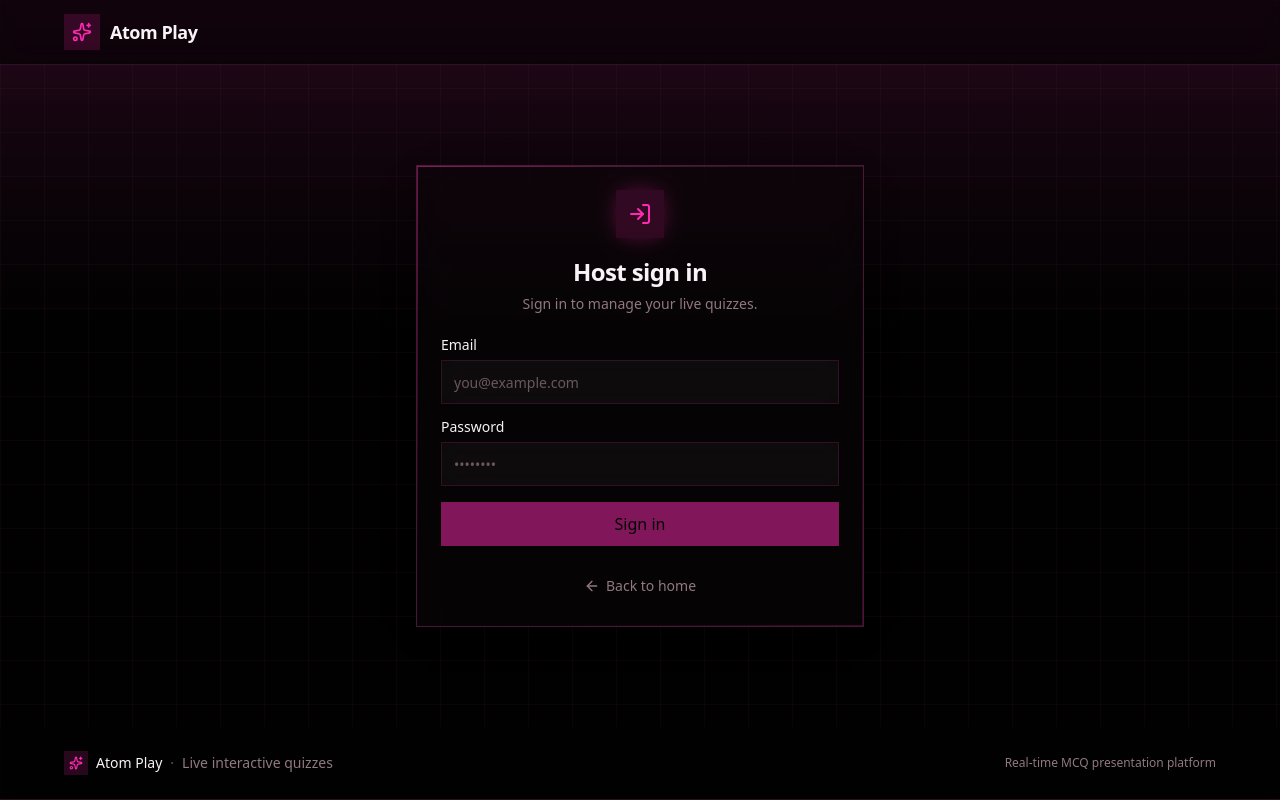
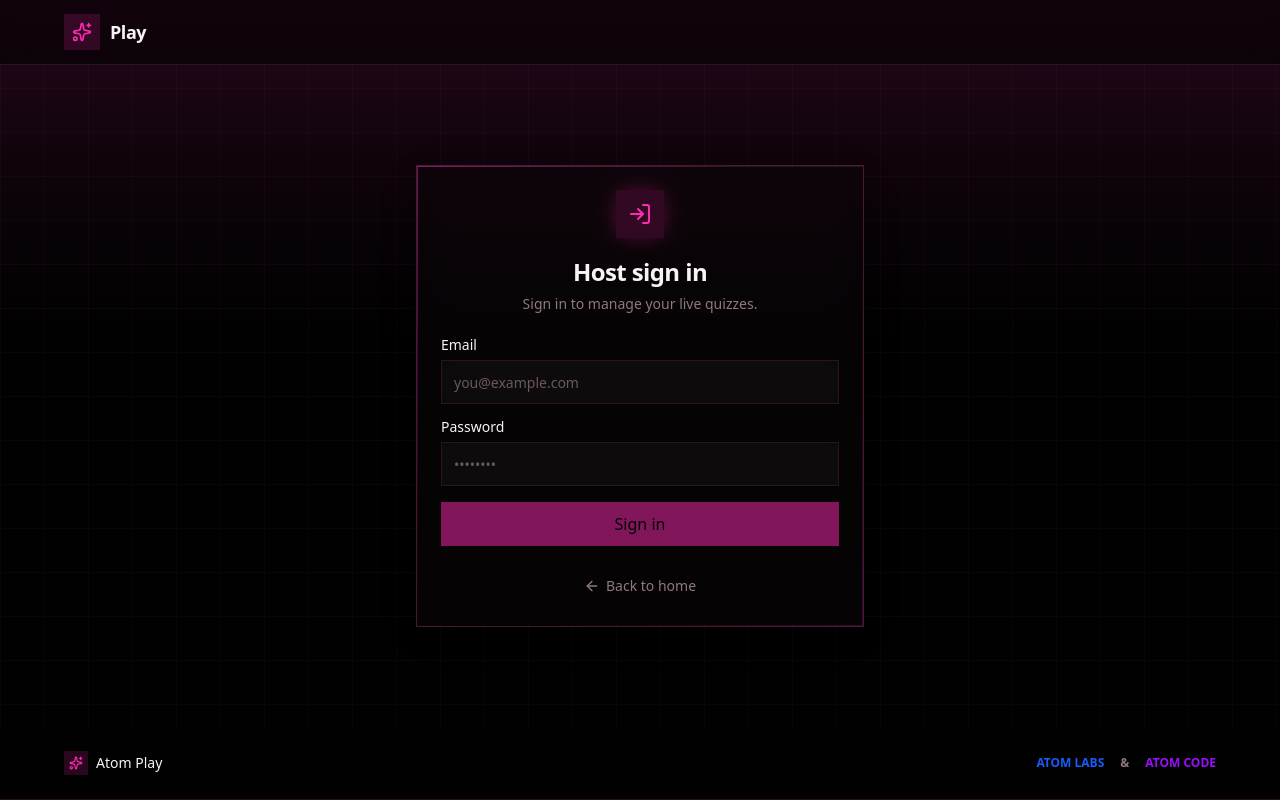
Before and after one commit to MaX-NeO/Atomplay, a Next.js app: page / in a window 1280 px wide. Both pictures are taken after a click on the button "Admin". Built offline with nearby package versions, Linux system fonts and the light colour scheme; no server answers.

Commit message:
landing patch

```diff
--- a/src/components/screens/admin-dashboard-screen.tsx
+++ b/src/components/screens/admin-dashboard-screen.tsx
@@ -376,7 +376,7 @@ export function AdminDashboardScreen() {
             <div className="flex h-9 w-9 items-center justify-center bg-primary/15 text-primary transition-all group-hover:bg-primary/25 group-hover:shadow-[0_0_18px_-4px_oklch(0.69_0.27_350_/_0.5)]">
               <Sparkles className="h-5 w-5" />
             </div>
-            <span className="text-lg font-semibold tracking-tight">Atom Play</span>
+            <span className="text-lg font-semibold tracking-tight">Play</span>
           </button>
 
           <div className="flex items-center gap-2">
--- a/src/components/screens/admin-login-screen.tsx
+++ b/src/components/screens/admin-login-screen.tsx
@@ -73,7 +73,7 @@ export function AdminLoginScreen() {
             <div className="flex h-9 w-9 items-center justify-center bg-primary/15 text-primary transition-all group-hover:bg-primary/25 group-hover:shadow-[0_0_16px_-4px_oklch(0.69_0.27_350_/_0.5)]">
               <Sparkles className="h-5 w-5" />
             </div>
-            <span className="text-lg font-semibold tracking-tight">Atom Play</span>
+            <span className="text-lg font-semibold tracking-tight">Play</span>
           </button>
         </div>
       </header>
--- a/src/components/screens/admin-management-screen.tsx
+++ b/src/components/screens/admin-management-screen.tsx
@@ -308,7 +308,7 @@ export function AdminManagementScreen() {
               <div className="flex h-9 w-9 items-center justify-center bg-primary/15 text-primary">
                 <Sparkles className="h-5 w-5" />
               </div>
-              <span className="text-lg font-semibold tracking-tight">Atom Play</span>
+              <span className="text-lg font-semibold tracking-tight">Play</span>
             </div>
           </div>
           <div className="flex items-center gap-2">
--- a/src/components/screens/landing-screen.tsx
+++ b/src/components/screens/landing-screen.tsx
@@ -155,17 +155,17 @@ export function LandingScreen() {
               className="mx-auto max-w-4xl text-balance text-4xl font-bold leading-[1.1] tracking-tight sm:text-5xl lg:text-6xl xl:text-7xl"
             >
               Run live quizzes your{' '}
-              <span className="gradient-text">audience will love</span>
+              <span className="gradient-text">ATOM PLAY</span>
             </motion.h1>
 
-            <motion.p
+            {/* <motion.p
               variants={fadeUp}
               className="mx-auto mt-6 max-w-2xl text-pretty text-base text-muted-foreground sm:text-lg lg:text-xl"
             >
               Create interactive multiple-choice questions, share a 6-digit code,
               and watch answers roll in live. Engaging, instant, effortless —
               built for classrooms, meetups, and teams.
-            </motion.p>
+            </motion.p> */}
 
             <motion.div
               variants={fadeUp}
--- a/src/components/shared/app-footer.tsx
+++ b/src/components/shared/app-footer.tsx
@@ -23,11 +23,9 @@ export function AppFooter({ compact }: AppFooterProps) {
             <Sparkles className="h-3.5 w-3.5" />
           </div>
           <span className="font-medium text-foreground">Atom Play</span>
-          <span className="text-muted-foreground/70">·</span>
-          <span>Live interactive quizzes</span>
         </div>
-        <div className="flex items-center gap-4 text-xs">
-          <span>Real-time MCQ presentation platform</span>
+        <div className="flex items-center gap-4 text-xs font-bold">
+          <span className='text-blue-600'>ATOM LABS</span> & <span className='text-purple-600'>ATOM CODE</span>
         </div>
       </div>
     </footer>
--- a/src/components/shared/app-header.tsx
+++ b/src/components/shared/app-header.tsx
@@ -63,7 +63,7 @@ export function AppHeader({ backTo, title, hideMenu }: AppHeaderProps) {
             <div className="flex h-8 w-8 items-center justify-center bg-primary text-primary-foreground shadow-[0_0_16px_-2px_oklch(0.69_0.27_350_/_0.5)] transition-all group-hover:shadow-[0_0_24px_-2px_oklch(0.69_0.27_350_/_0.7)] group-hover:scale-105">
               <Sparkles className="h-4 w-4" />
             </div>
-            <span className="text-lg font-bold tracking-tight">Atom Play</span>
+            <span className="text-lg font-bold tracking-tight">Play</span>
           </button>
           {title && (
             <>
```
